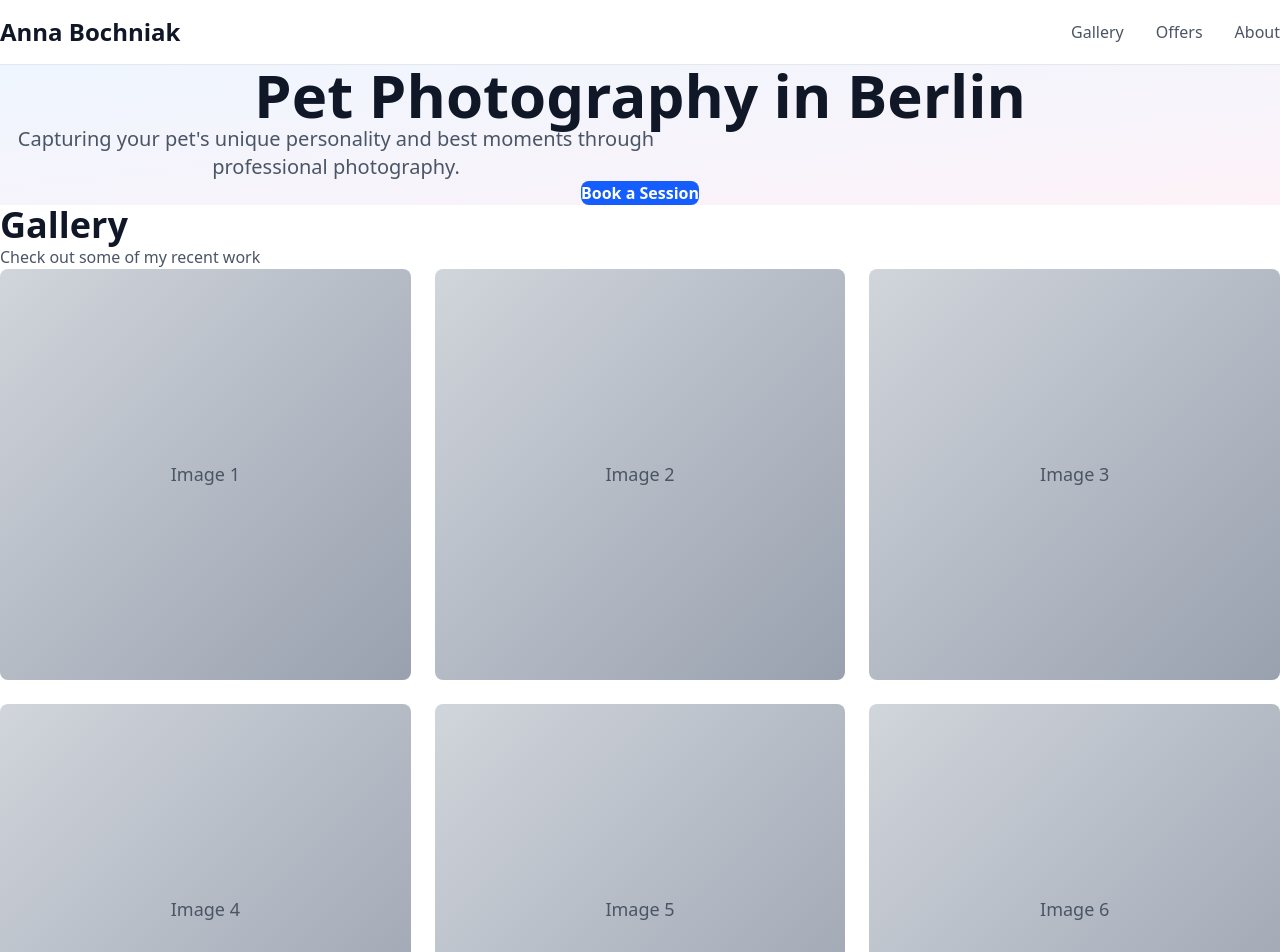
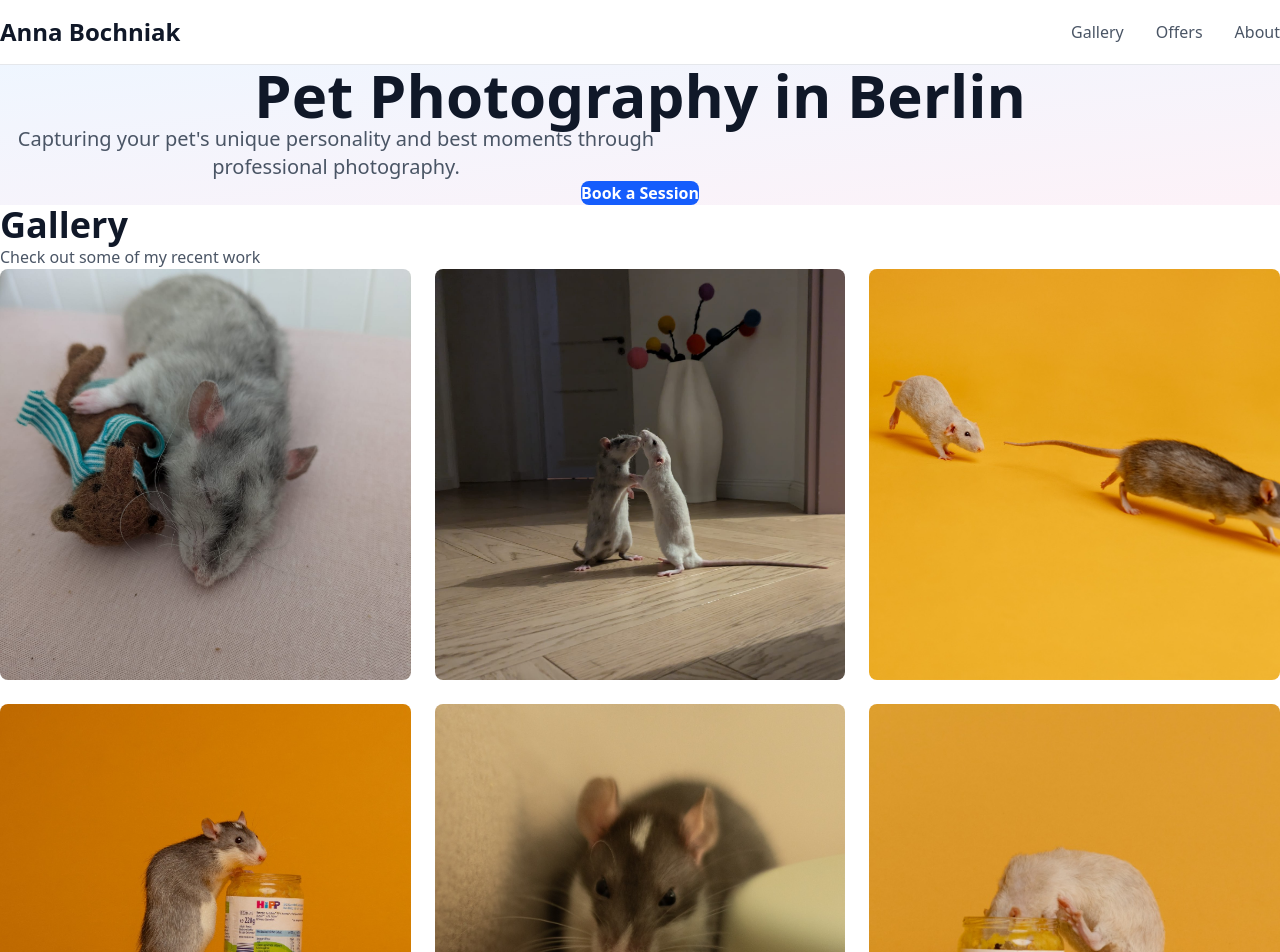
Before and after one commit to botchniaque/hundefotografie, a Next.js app: page / in a window 1280 px wide. Shown: the top 952 px of the page. Built offline with nearby package versions, Linux system fonts and the light colour scheme.

Commit message:
Add Image components to gallery for actual photo display

```diff
--- a/app/components/Gallery.tsx
+++ b/app/components/Gallery.tsx
@@ -10,12 +10,12 @@ interface GalleryImage {
 }
 
 const GALLERY_IMAGES: GalleryImage[] = [
-  { id: 1, src: "/gallery/1.jpg", alt: "Dog portrait 1" },
-  { id: 2, src: "/gallery/2.jpg", alt: "Dog portrait 2" },
-  { id: 3, src: "/gallery/3.jpg", alt: "Dog portrait 3" },
-  { id: 4, src: "/gallery/4.jpg", alt: "Dog portrait 4" },
-  { id: 5, src: "/gallery/5.jpg", alt: "Dog portrait 5" },
-  { id: 6, src: "/gallery/6.jpg", alt: "Dog portrait 6" },
+  { id: 1, src: "/gallery/1.jpeg", alt: "Dog portrait 1" },
+  { id: 2, src: "/gallery/2.jpeg", alt: "Dog portrait 2" },
+  { id: 3, src: "/gallery/3.jpeg", alt: "Dog portrait 3" },
+  { id: 4, src: "/gallery/4.jpeg", alt: "Dog portrait 4" },
+  { id: 5, src: "/gallery/5.jpeg", alt: "Dog portrait 5" },
+  { id: 6, src: "/gallery/6.jpeg", alt: "Dog portrait 6" },
 ];
 
 export default function Gallery() {
@@ -34,11 +34,15 @@ export default function Gallery() {
             <button
               key={image.id}
               onClick={() => setSelectedId(image.id)}
-              className="relative aspect-square bg-gray-200 rounded-lg overflow-hidden hover:shadow-lg transition cursor-pointer group"
+              className="relative aspect-square rounded-lg overflow-hidden hover:shadow-lg transition cursor-pointer group"
             >
-              <div className="w-full h-full bg-gradient-to-br from-gray-300 to-gray-400 flex items-center justify-center">
-                <span className="text-gray-600 text-lg">Image {image.id}</span>
-              </div>
+              <Image
+                src={image.src}
+                alt={image.alt}
+                fill
+                className="w-full h-full object-cover"
+                loading="eager"
+              />
               <div className="absolute inset-0 bg-black/0 group-hover:bg-black/30 transition" />
             </button>
           ))}
@@ -53,9 +57,12 @@ export default function Gallery() {
               className="relative max-w-2xl w-full aspect-square bg-white rounded-lg overflow-hidden"
               onClick={(e) => e.stopPropagation()}
             >
-              <div className="w-full h-full bg-gradient-to-br from-gray-300 to-gray-400 flex items-center justify-center">
-                <span className="text-gray-600 text-xl">Image {selected.id}</span>
-              </div>
+              <Image
+                src={selected.src}
+                alt={selected.alt}
+                fill
+                className="w-full h-full object-cover"
+              />
               <button
                 onClick={() => setSelectedId(null)}
                 className="absolute top-4 right-4 bg-white rounded-full p-2 hover:bg-gray-100"
```
